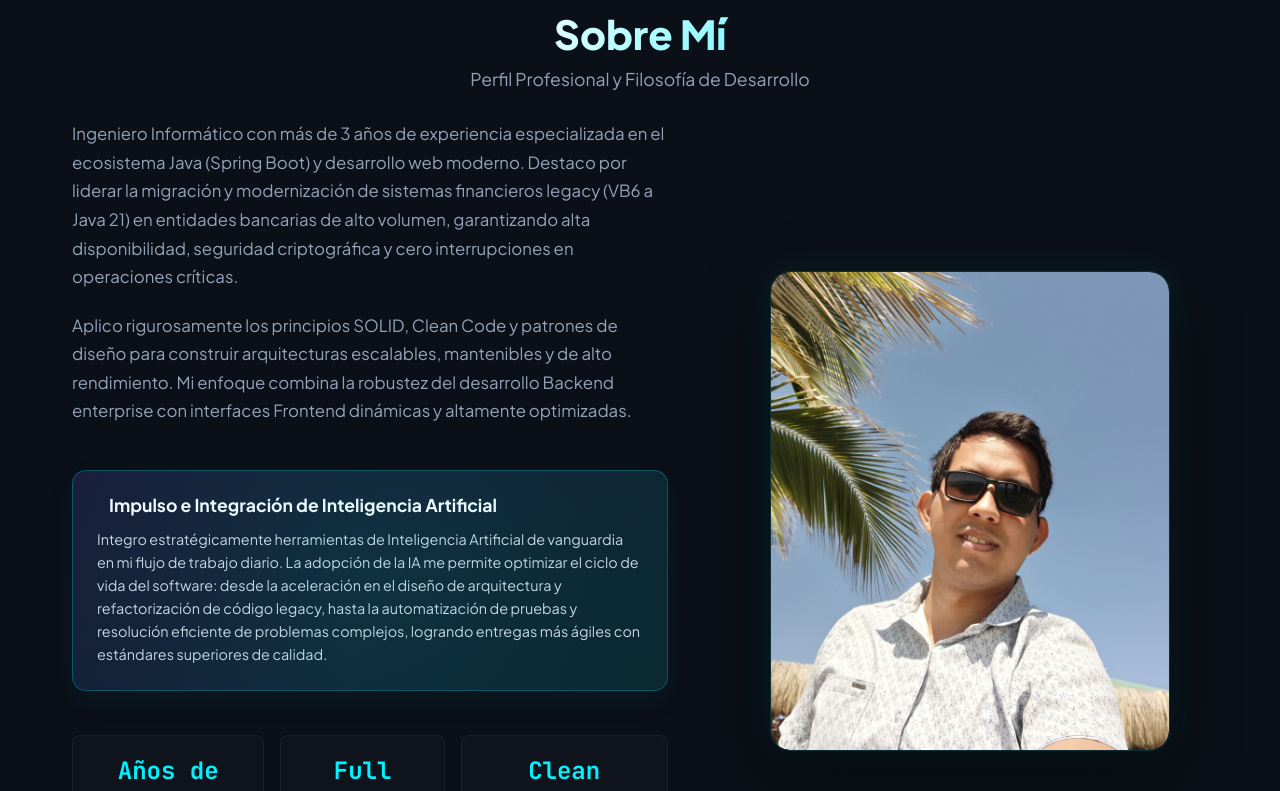
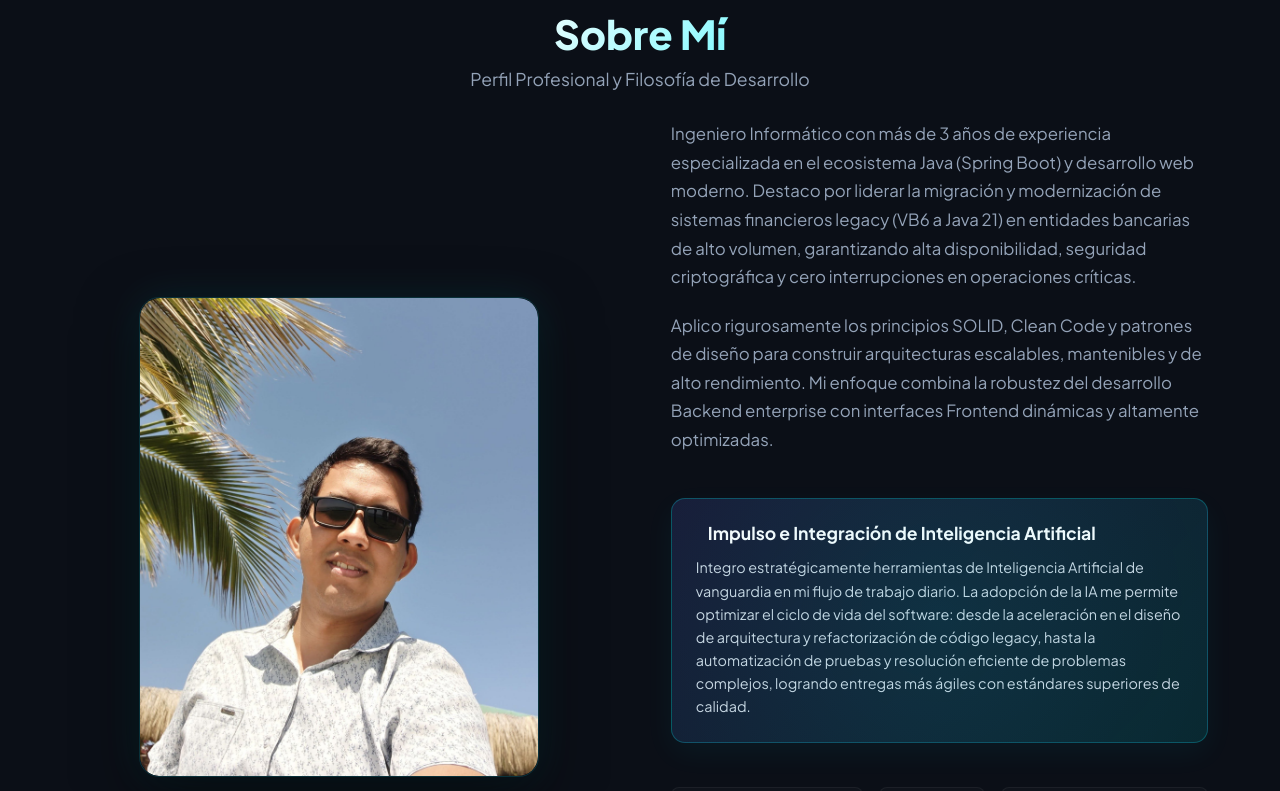
Before and after one commit to EJSanchezG/My-Landing-Page, a React (Vite) app: page / in a window 1280 px wide. Shown: the part 869-1660 px from the top of the page. Built offline with nearby package versions, Linux system fonts and the light colour scheme.

Commit message:
style(about): ubicar carrusel de imagenes antes del texto en vista movil

```diff
--- a/src/styles/About.css
+++ b/src/styles/About.css
@@ -1,6 +1,6 @@
 .about-grid {
-  display: grid;
-  grid-template-columns: 1fr;
+  display: flex;
+  flex-direction: column;
   gap: 2.5rem;
   align-items: center;
   width: 100%;
@@ -8,7 +8,12 @@
 
 @media (min-width: 768px) {
   .about-grid {
+    display: grid;
     grid-template-columns: 1.2fr 1fr;
+  }
+
+  .about-image-container {
+    order: initial;
   }
 }
 
@@ -26,6 +31,7 @@
 }
 
 .about-image-container {
+  order: -1;
   display: flex;
   justify-content: center;
   align-items: center;
```
